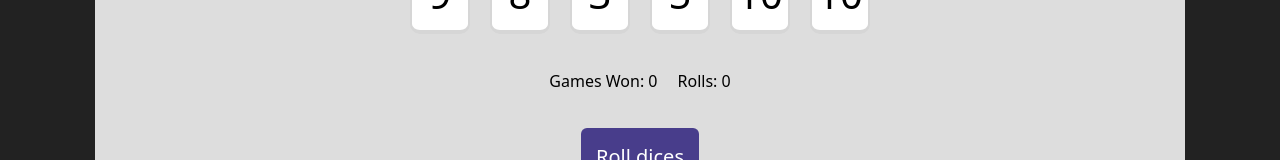
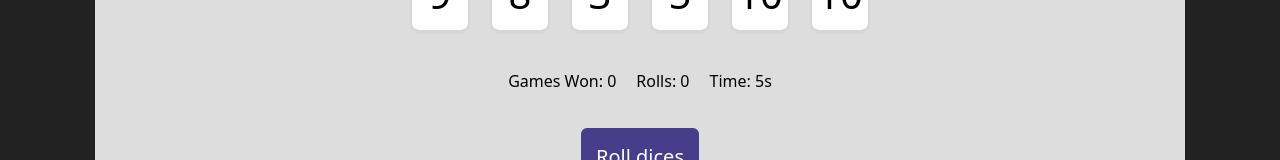
Before and after one commit to Jeiner333/tenzi-game, a React (Vite) app: page / in a window 1280 px wide. Shown: the part 382-542 px from the top of the page. Built offline with nearby package versions, Linux system fonts and the light colour scheme.

Commit message:
Timer added

```diff
--- a/src/components/Main.jsx
+++ b/src/components/Main.jsx
@@ -1,4 +1,4 @@
-import { useState } from "react";
+import { useState, useEffect } from "react";
 import Number from "./Number";
 import ProgressBarr from "./ProgressBarr";
 
@@ -42,6 +42,17 @@ export default function Main() {
 
     console.log(correctPorcent);
     //console.log(equalDices);
+
+    const [seconds, setSeconds] = useState(0);
+
+    useEffect(() => {
+        const cronometro = setInterval(() => {
+            setSeconds((prev) => prev + 1);
+            console.log(`Tiempo: ${seconds} segundos`);
+        }, 1000);
+
+        return () => clearInterval(cronometro);
+    }, []);
 
     function randomDices(prev) {
         var values = [];
@@ -94,6 +105,7 @@ export default function Main() {
         equalDices = 0;
         setWin(false);
         setRolls(0);
+        setSeconds(0);
         setDices(undefined);
         setDices(randomDices);
     }
@@ -101,11 +113,14 @@ export default function Main() {
     return (
         <main className="app-main">
             <ProgressBarr porcent={correctPorcent} />
-            {win && <p>Congratulations, you win!!!</p>}
+            {win && (
+                <p className="congrats-text">Congratulations, you win!!!</p>
+            )}
             <div className="main-numbers">{setButtons()}</div>
             <div className="scores">
                 <p>Games Won: {wins}</p>
                 <p>Rolls: {rolls}</p>
+                <p>Time: {seconds}s</p>
             </div>
 
             {win ? (
--- a/src/styles/main.css
+++ b/src/styles/main.css
@@ -151,7 +151,7 @@ body {
 .barr-color {
     width: 100%;
     height: 100%;
-    background-color: rgb(0, 255, 0);
+    background-color: rgb(0, 220, 0);
     border-radius: 20px;
 }
 
@@ -160,6 +160,13 @@ body {
     position: relative;
     bottom: 20px;
     left: 210px;
+}
+
+.congrats-text {
+    background-color: #aaa;
+    font-size: 30px;
+    padding: 20px;
+    border-radius: 20px;
 }
 
 @media (max-width: 550px) {
```
